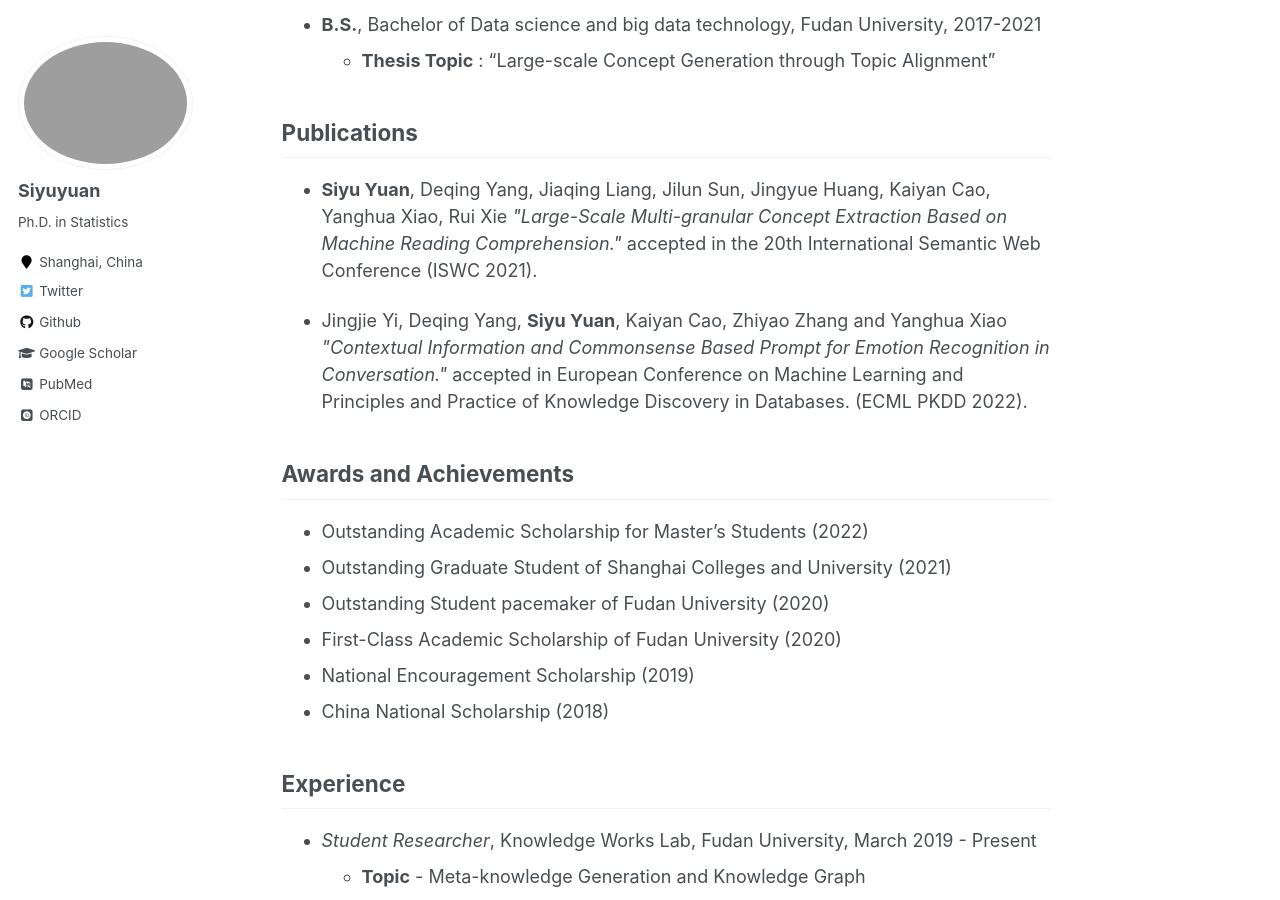
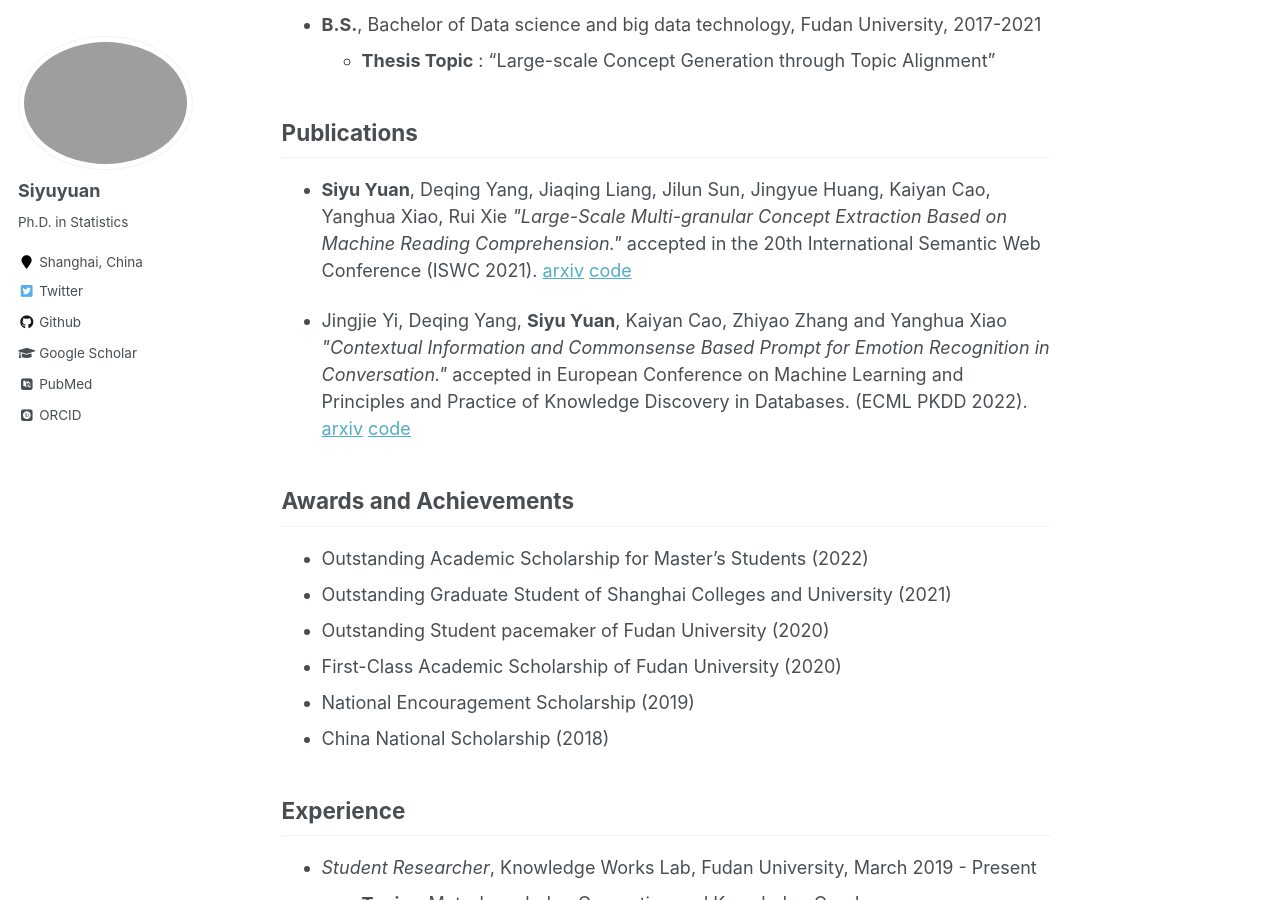
Before and after one commit to siyuyuan/siyuyuan.github.io, a Jekyll site: the page built from _pages/about.md, in a window 1280 px wide and 900 px high, scrolled down 509 px. Built offline with Jekyll 4.4.1, drawn with Linux system fonts in a browser that asks for light colours; some web fonts are replaced.

Commit message:
Update about.md

```diff
--- a/_pages/about.md
+++ b/_pages/about.md
@@ -24,13 +24,13 @@ This is Siyu Yuan, a Ph.D. student at the School of Data Science in Fudan Univer
     Kaiyan Cao, Yanghua Xiao, Rui Xie *\"Large-Scale Multi-granular
     Concept Extraction Based on Machine Reading Comprehension.\"*
     accepted in the 20th International Semantic Web Conference (ISWC
-    2021).
+    2021). [arxiv](https://arxiv.org/abs/2208.14139) [code](https://github.com/fcihraeipnusnacwh/MRC-CE)
 
 -   Jingjie Yi, Deqing Yang, **Siyu Yuan**, Kaiyan Cao, Zhiyao Zhang and
     Yanghua Xiao *\"Contextual Information and Commonsense Based Prompt
     for Emotion Recognition in Conversation.\"* accepted in European
     Conference on Machine Learning and Principles and Practice of
-    Knowledge Discovery in Databases. (ECML PKDD 2022).
+    Knowledge Discovery in Databases. (ECML PKDD 2022). [arxiv](https://arxiv.org/abs/2207.13254) [code](https://github.com/DeqingYang/CISPER)
 
 ## Awards and Achievements
 -  Outstanding Academic Scholarship for Master's Students (2022)
```
